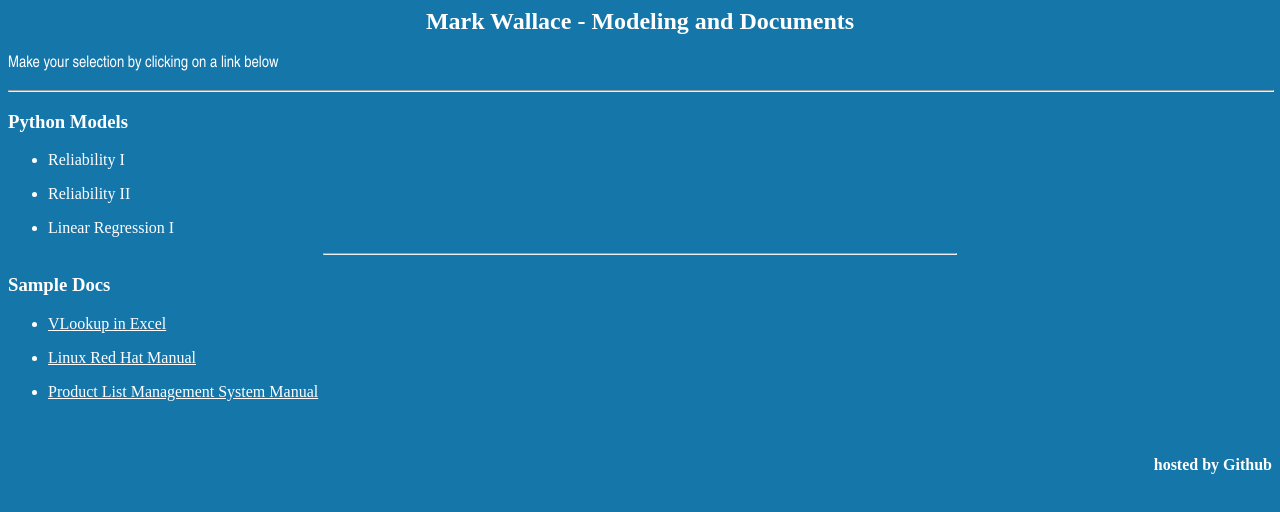
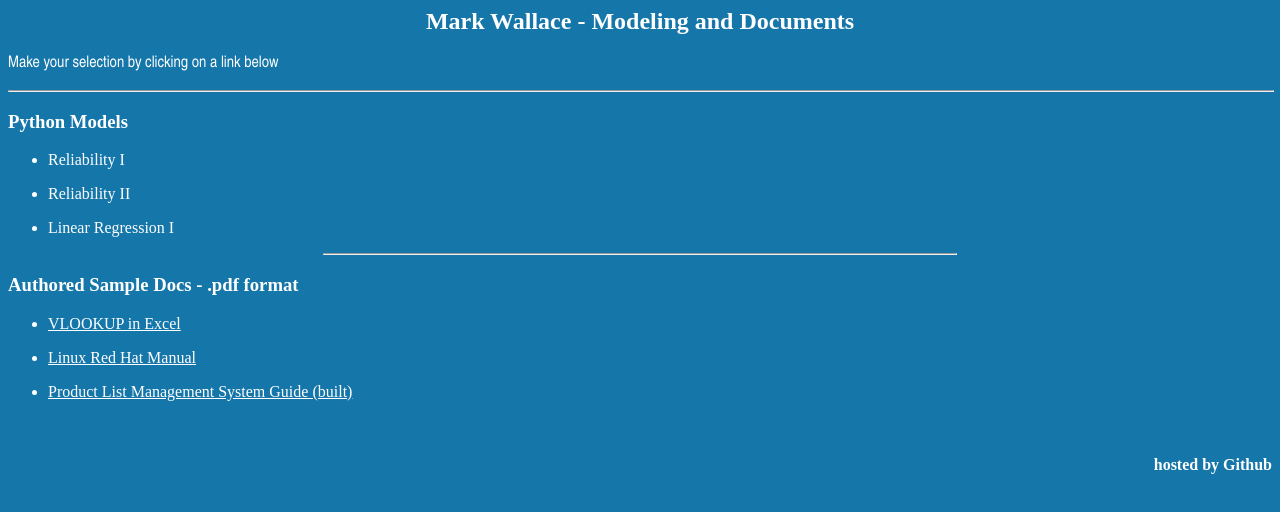
Before and after one commit to Mark-Data-Engineer/Mark-Data-Engineer.github.io, a plain HTML site: page index.html in a window 1280 px wide. Drawn offline with Linux system fonts and the light colour scheme.

Commit message:
Add files via upload

```diff
--- a/index.html
+++ b/index.html
@@ -2,7 +2,7 @@
 <HEAD>
 <TITLE>index.html</TITLE>
 </HEAD>
-<BODY BGCOLOR="#1576AA" TEXT="#FFFFFF" LINK="#FFFFFF">
+<BODY BGCOLOR="#1576AA" TEXT="#FFFFFF" LINK="#FFFFFF" VLINK="#06D7D1">
 <H2 ALIGN="center"><FONT FACE="Technical">Mark Wallace - Modeling and Documents</FONT></H2>
 <P ALIGN="left"><FONT FACE="Arial Narrow">Make your selection by clicking on a link below</FONT></P>
 <HR ALIGN="CENTER" WIDTH="100%">
@@ -19,16 +19,16 @@
 </LI>
 </UL>
 <HR ALIGN="CENTER" WIDTH="50%">
-<H3 ALIGN="left"><FONT FACE="Technical">Sample Docs</FONT></H3>
+<H3 ALIGN="left"><FONT FACE="Technical">Authored Sample Docs - .pdf format</FONT></H3>
 <UL>
 <LI>
-<P ALIGN="left"><A HREF="MS_Excel_VLOOKUP.pdf"><FONT FACE="Technical">VLookup in Excel</FONT></A><FONT FACE="Technical"></FONT></P>
+<P ALIGN="left"><A HREF="MS_Excel_VLOOKUP.pdf"><FONT FACE="Technical">VLOOKUP in Excel</FONT></A><FONT FACE="Technical"></FONT></P>
 </LI>
 <LI>
-<P ALIGN="left"><A HREF="Linux%20Courseware.pdf"><FONT FACE="Technical">Linux Red Hat Manual</FONT></A><FONT FACE="Technical"></FONT></P>
+<P ALIGN="left"><A HREF="Linux_Courseware.pdf"><FONT FACE="Technical">Linux Red Hat Manual</FONT></A></P>
 </LI>
 <LI>
-<P ALIGN="left"><A HREF="PLMS%20Guide.pdf">Product List Management System Manual</A></P>
+<P ALIGN="left"><A HREF="PLMS_Guide.pdf">Product List Management System Guide (built)</A></P>
 </LI>
 </UL>
 <P>&nbsp;</P>
```
Also changed, not shown: 2 other files.
